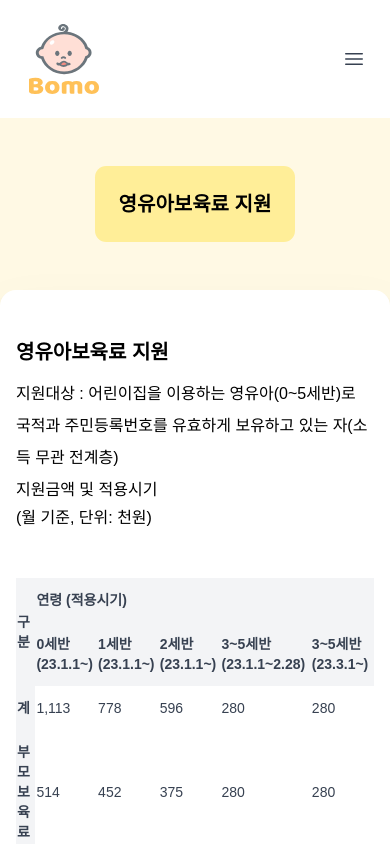
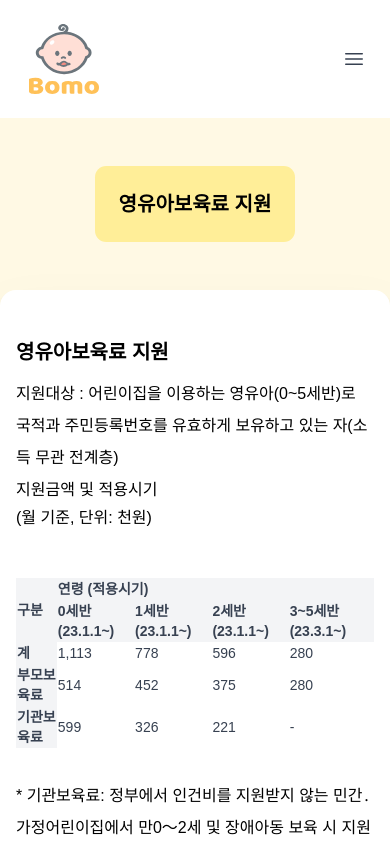
Before and after one commit to SeoulBomo/SeoulBomo.FE, a Next.js app: page /information/pay in a window 390 px wide. Shown: the top 844 px of the page. Built offline with nearby package versions, Linux system fonts and the light colour scheme; a web font is replaced by a local one.

Commit message:
chore: 모바일 반응형 css 수정

```diff
--- a/src/components/policyDetail/business/BusinessPay.tsx
+++ b/src/components/policyDetail/business/BusinessPay.tsx
@@ -20,37 +20,34 @@ export default function BusinessPay() {
         </text>
         (월 기준, 단위: 천원)
         <section className="mt-[3rem]">
-          <table className="table-fixed text-sm lg:text-base text-left text-gray-500 lg:px-3 py-3">
+          <table className="table-fixed text-sm lg:text-base text-left text-gray-500 lg:px-3 lg:py-3">
             <thead>
               <tr>
                 <th
                   rowSpan={3}
-                  className="text-gray-700 bg-gray-100 lg:px-4 py-4"
+                  className="text-gray-700 bg-gray-100 lg:px-4 lg:py-4"
                 >
                   구분
                 </th>
                 <th
                   colSpan={5}
-                  className="text-gray-700 bg-gray-100 lg:px-3 py-3"
+                  className="text-gray-700 bg-gray-100 lg:px-3 lg:py-3"
                 >
                   연령 (적용시기)
                 </th>
               </tr>
 
               <tr>
-                <th className="text-gray-700 bg-gray-100 lg:px-3 py-3">
+                <th className="text-gray-700 bg-gray-100 lg:px-3 lg:py-3">
                   0세반 (23.1.1~)
                 </th>
-                <th className="text-gray-700 bg-gray-100 lg:px-3 py-3">
+                <th className="text-gray-700 bg-gray-100 lg:px-3 lg:py-3">
                   1세반 (23.1.1~)
                 </th>
-                <th className="text-gray-700 bg-gray-100 lg:px-3 py-3">
+                <th className="text-gray-700 bg-gray-100 lg:px-3 lg:py-3">
                   2세반 (23.1.1~)
                 </th>
-                <th className="text-gray-700 bg-gray-100 lg:px-3 py-3">
-                  3~5세반 (23.1.1~2.28)
-                </th>
-                <th className="text-gray-700 bg-gray-100 lg:px-3 py-3">
+                <th className="text-gray-700 bg-gray-100 lg:px-3 lg:py-3">
                   3~5세반 (23.3.1~)
                 </th>
               </tr>
@@ -58,32 +55,33 @@ export default function BusinessPay() {
 
             <tbody>
               <tr>
-                <th className="text-gray-700 bg-gray-100 lg:px-3 py-3">계</th>
-                <td className="text-gray-700 bg-white lg:px-3 py-3">1,113</td>
-                <td className="text-gray-700 bg-white lg:px-3 py-3">778</td>
-                <td className="text-gray-700 bg-white lg:px-3 py-3">596</td>
-                <td className="text-gray-700 bg-white lg:px-3 py-3">280</td>
-                <td className="text-gray-700 bg-white lg:px-3 py-3">280</td>
+                <th className="text-gray-700 bg-gray-100 lg:px-3 lg:py-3">
+                  계
+                </th>
+                <td className="text-gray-700 bg-white lg:px-3 lg:py-3">
+                  1,113
+                </td>
+                <td className="text-gray-700 bg-white lg:px-3 lg:py-3">778</td>
+                <td className="text-gray-700 bg-white lg:px-3 lg:py-3">596</td>
+                <td className="text-gray-700 bg-white lg:px-3 lg:py-3">280</td>
               </tr>
               <tr>
-                <th className="text-gray-700 bg-gray-100  lg:px-3 py-3">
+                <th className="text-gray-700 bg-gray-100  lg:px-3 lg:py-3">
                   부모보육료
                 </th>
-                <td className="text-gray-700 bg-white lg:px-3 py-3">514</td>
-                <td className="text-gray-700 bg-white lg:px-3 py-3">452</td>
-                <td className="text-gray-700 bg-white lg:px-3 py-3">375</td>
-                <td className="text-gray-700 bg-white lg:px-3 py-3">280</td>
-                <td className="text-gray-700 bg-white lg:px-3 py-3">280</td>
+                <td className="text-gray-700 bg-white lg:px-3 lg:py-3">514</td>
+                <td className="text-gray-700 bg-white lg:px-3 lg:py-3">452</td>
+                <td className="text-gray-700 bg-white lg:px-3 lg:py-3">375</td>
+                <td className="text-gray-700 bg-white lg:px-3 lg:py-3">280</td>
               </tr>
               <tr>
-                <th className="text-gray-700 bg-gray-100  lg:px-3 py-3">
+                <th className="text-gray-700 bg-gray-100  lg:px-3 lg:py-3">
                   기관보육료
                 </th>
-                <td className="text-gray-700 bg-white lg:px-3 py-3">599</td>
-                <td className="text-gray-700 bg-white lg:px-3 py-3">326</td>
-                <td className="text-gray-700 bg-white lg:px-3 py-3">221</td>
-                <td className="text-gray-700 bg-white lg:px-3 py-3">-</td>
-                <td className="text-gray-700 bg-white lg:px-3 py-3">-</td>
+                <td className="text-gray-700 bg-white lg:px-3 lg:py-3">599</td>
+                <td className="text-gray-700 bg-white lg:px-3 lg:py-3">326</td>
+                <td className="text-gray-700 bg-white lg:px-3 lg:py-3">221</td>
+                <td className="text-gray-700 bg-white lg:px-3 lg:py-3">-</td>
               </tr>
             </tbody>
           </table>
--- a/src/components/policyDetail/policy/PolicyReform.tsx
+++ b/src/components/policyDetail/policy/PolicyReform.tsx
@@ -28,7 +28,7 @@ export default function PolicyReform() {
           <br />
         </text>
         <Image
-          className="h-[35rem] w-[65rem] my-[4rem]"
+          className="h-[35rem]"
           src="/images/reform1.jpg"
           width={1000}
           height={1000}
```
